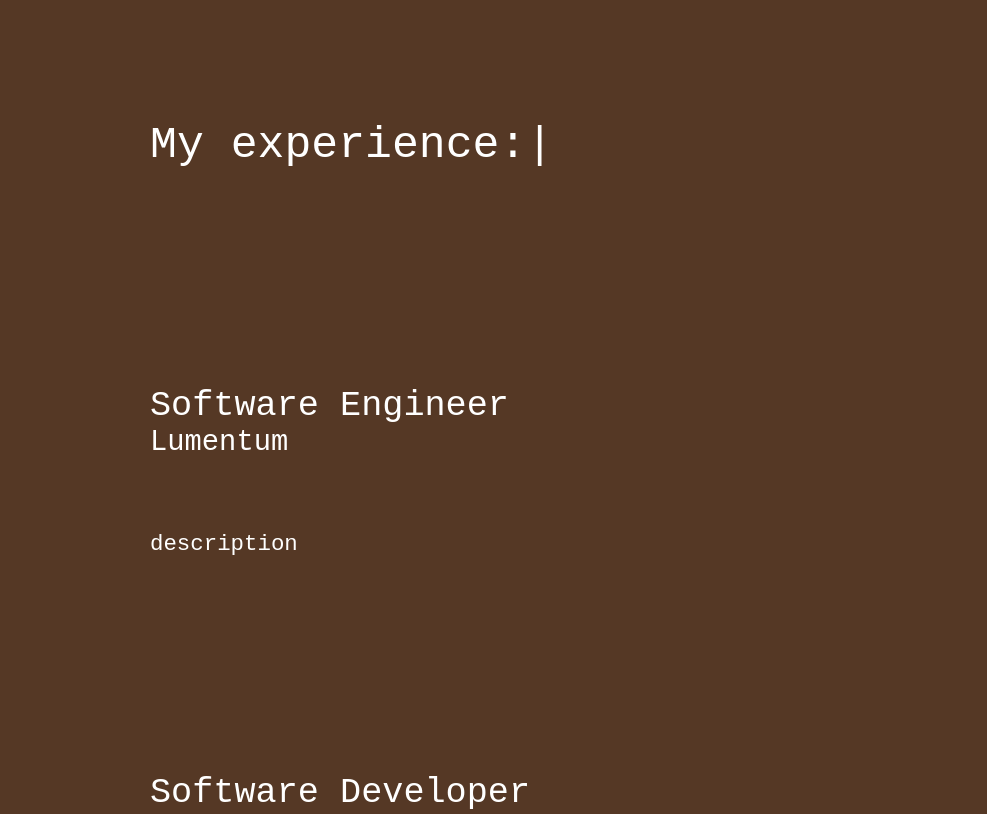
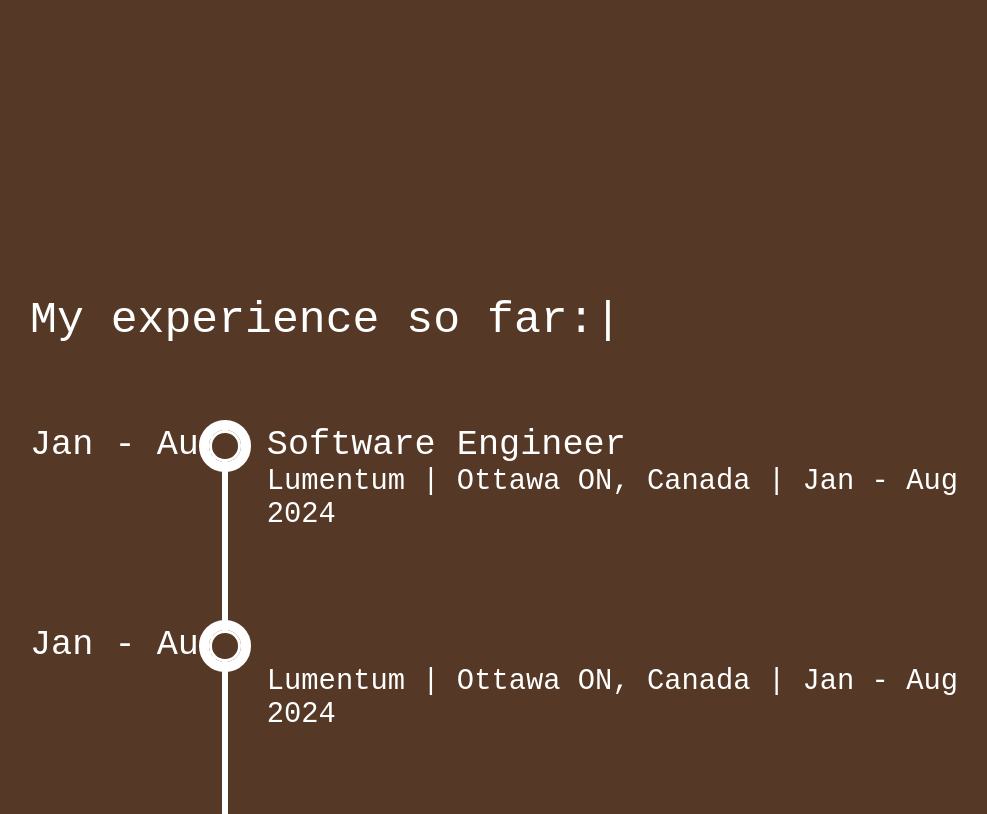
Before and after one commit to etdong/eric-website, a React (Create React App) app: page / in a window 1280 px wide. Shown: the part 2820-3634 px from the top of the page, without its empty margins (130-1117 px from the left). Built offline with nearby package versions, Linux system fonts and the light colour scheme.

Commit message:
added timeline elements

```diff
--- a/src/App.css
+++ b/src/App.css
@@ -80,6 +80,7 @@
 #page2 {
 	display: flex;
 	flex-wrap: wrap;
+	position: relative;
 
 	background-color: #f5f5db;
 	height: calc(100rem + 20vh);
@@ -108,7 +109,8 @@
 }
 
 #page2_infobody{
-
+	height: calc(40vh - 30vw);
+	min-height: 15vh;
 }
 
 .printing_container {
@@ -125,6 +127,7 @@
 	top: 5%;
 	margin: auto;
 	overflow: hidden;
+	background-color: black;
 
 	outline-style: double;
 	outline-color: black;
@@ -134,6 +137,21 @@
 #headshot {
 	position: absolute;
 	bottom: 0px;
+	opacity: 0;
+	animation-duration: 2s;
+	animation-name: fadein;
+	animation-delay: 4s;
+	animation-fill-mode: forwards;
+}
+
+#headshot:after {
+	opacity: 1;
+}
+
+@keyframes fadein {
+	0% {opacity: 0;}
+
+	100% {opacity: 1;}
 }
 
 #printer_top {
@@ -185,7 +203,7 @@
 	height: max(17em, 40vh);
 	background-color: white;
 	position: relative;
-	animation-duration: 5s;
+	animation-duration: 4s;
 	animation-direction: forwards;
 	animation-timing-function: ease-out;
 	box-shadow: 0px 0px 30px 3px;
@@ -193,26 +211,26 @@
 
 @keyframes printing {
 	0% {
-		bottom: 100%;
+		bottom: 140%;
 	}
 	9% {
 		bottom: 100%;
 	}
-	10%{
+	11%{
 		bottom: 90%;
 	}
 
 	20% {
 		bottom: 89%;
 	}
-	21%{
+	22%{
 		bottom: 80%;
 	}
 
 	40% {
 		bottom: 78%;
 	}
-	41%{
+	42%{
 		bottom: 70%;
 	}
 
@@ -236,31 +254,70 @@
 	display: flex;
 	flex-wrap: wrap;
 	flex-direction: column;
-	height: calc(100rem + 20vh);
+	height: calc(100rem + 30vh);
+}
+
+.timeline_entry {
+	display: flex;
+	flex-direction: row;
+}
+
+.timeline_container {
+	display: flex;
+	flex-direction: row;
+	width: fit-content;
+}
+
+.timeline_bar {
+	display: flex;
+	margin-right: 3vw;
+	height: 200px;
+	width: 0.5vw;
+	background-color: white;
+	position: relative;
+	align-items: center;
+	flex-direction: column;
+}
+
+.timeline_date {
+	font-size: calc(1rem + 1.5vmax);
+	width: 15vw;
+	color: white;
+}
+
+.timeline_dot {
+	position: absolute;
+	background-color: #553825;
+	border-radius: 50%;
+	border-style: solid;
+	outline: white solid 10px;
+	margin: 5px;
+	width: 2vmax;
+	height: 2vmax;
 }
 
 #page3_header{
 	font-size: calc(1.6rem + 1.5vmax);
+	margin-bottom: 10vmin;
 }
 
 .page3_section {
-	width: min(45rem, 75vw);
+	width: 75vw;
 	height: fit-content;
 }
 
 .page3_header2 {
-	margin-top: 30%;
+	width: fit-content;
 	font-size: calc(1.4rem + 1vmax);
 }
 
 .page3_subheader{
-	margin-bottom: 10%;
 	font-size: calc(1rem + 1vmax);
 }
 
 .page3_body {
 	font-size: calc(0.6rem + 1vmax);
-
+	margin-bottom: 10%;
 }
 
 
--- a/src/App.js
+++ b/src/App.js
@@ -138,7 +138,6 @@
 			</div>) :
 			(<div className='printing_animation'>
 				<div className='selfie_container'>
-					<img alt='' src='https://i.imgur.com/3WpJtbm.jpeg'></img>
 				</div>
 			</div>)
 		)
@@ -148,66 +147,118 @@
 		if (condition) {
 			return (
 				<div>
-					{typingFunc("My experience:", 100)}
+					{typingFunc("My experience so far:", 100)}
 				</div>
 			)
 		}
 	}
 
-	const experience1 = (condition) => {
+	const timelineSection = (condition) => {
 		if (condition) {
-			return (
-				<div>
-					<div className='page3_header2'>
-						{typingFuncNoCursor("Software Engineer", 100)}
+			return(
+				<div className='timeline_container'>
+					<div className='timeline_date'>
+						{typingFuncNoCursor("Jan - Aug")}
 					</div>
-					<div className='page3_subheader'>
-						Lumentum
-					</div>
-					<div className='page3_body'>
-						{typingFuncNoCursor("description", 500, 90)}
+					<div className='timeline_bar'>
+						<div className='timeline_dot'></div>
 					</div>
 				</div>
 			)
 		}
+		return(
+			<div className='timeline_container'>
+				<div className='timeline_date'>
+				</div>
+				<div className='timeline_bar'>
+					<div className='timeline_dot'></div>
+				</div>
+			</div>
+		)
+	}
+
+	const experience1 = (condition) => {
+		if (condition) {
+			return (
+				<div className='timeline_entry'>
+					{timelineSection(condition)}
+					<div className='page3_header2'>
+						{typingFuncNoCursor("Software Engineer", 100)}
+						<div className='page3_subheader'>
+							Lumentum | Ottawa ON, Canada | Jan - Aug 2024
+						</div>
+					</div>
+				</div>
+			)
+		}
+		return (
+			<div className='timeline_entry'>
+				{timelineSection(condition)}
+				<div className='page3_header2'>
+					<div className='page3_subheader'>
+					</div>
+				</div>
+			</div>
+		)
+
 	}
 
 	const experience2 = (condition) => {
 		if (condition) {
 			return (
-				<div>
-					<div className='page3_header2'>
-						{typingFuncNoCursor("Software Developer", 100)}
-					</div>
-					<div className='page3_body'>
-						{typingFuncNoCursor("description", 500, 90)}
+			<div className='timeline_entry'>
+				{timelineSection(condition)}
+				<div className='page3_header2'>
+					{typingFuncNoCursor("", 100)}
+					<div className='page3_subheader'>
+						Lumentum | Ottawa ON, Canada | Jan - Aug 2024
 					</div>
 				</div>
+			</div>
 			)
 		}
+		return (
+			<div className='timeline_entry'>
+				{timelineSection(condition)}
+				<div className='page3_header2'>
+					<div className='page3_subheader'>
+					</div>
+				</div>
+			</div>
+		)
 	}
 
 	const skills = (condition) => {
 		if (condition) {
 			return (
-			<div>
+			<div className='timeline_entry'>
+				{timelineSection(condition)}
 				<div className='page3_header2'>
-					{typingFuncNoCursor("Relevant Skills", 100)}
-				</div>
-				<div className='page3_body'>
-					{typingFuncNoCursor("description", 500, 90)}
+					{typingFuncNoCursor("Software Engineer", 100)}
+					<div className='page3_subheader'>
+						Lumentum | Ottawa ON, Canada | Jan - Aug 2024
+					</div>
 				</div>
 			</div>
 			)
 		}
+		return (
+			<div className='timeline_entry'>
+				{timelineSection(condition)}
+				<div className='page3_header2'>
+					<div className='page3_subheader'>
+					</div>
+				</div>
+			</div>
+		)
 	}
 	// observer refs
 	const { ref: introductionRef, inView: page2InView } = useInView({triggerOnce: true})
 	const { ref: selfieRef, inView: selfieInView } = useInView()
-	const { ref: experience1Ref, inView: experience1InView } = useInView({triggerOnce: true})
-	const { ref: page3headerRef, inView: page3headerInView } = useInView({triggerOnce: true})
-	const { ref: experience2Ref, inView: experience2InView } = useInView({triggerOnce: true})
-	const { ref: skillsRef, inView: skillsInView } = useInView({triggerOnce: true})
+	const { ref: experience1Ref, inView: experience1InView } = useInView()
+	const { ref: page3headerRef, inView: page3headerInView } = useInView()
+	const { ref: experience2Ref, inView: experience2InView } = useInView()
+	const { ref: skillsRef, inView: skillsInView } = useInView()
 
 	// app
 	return (
```
